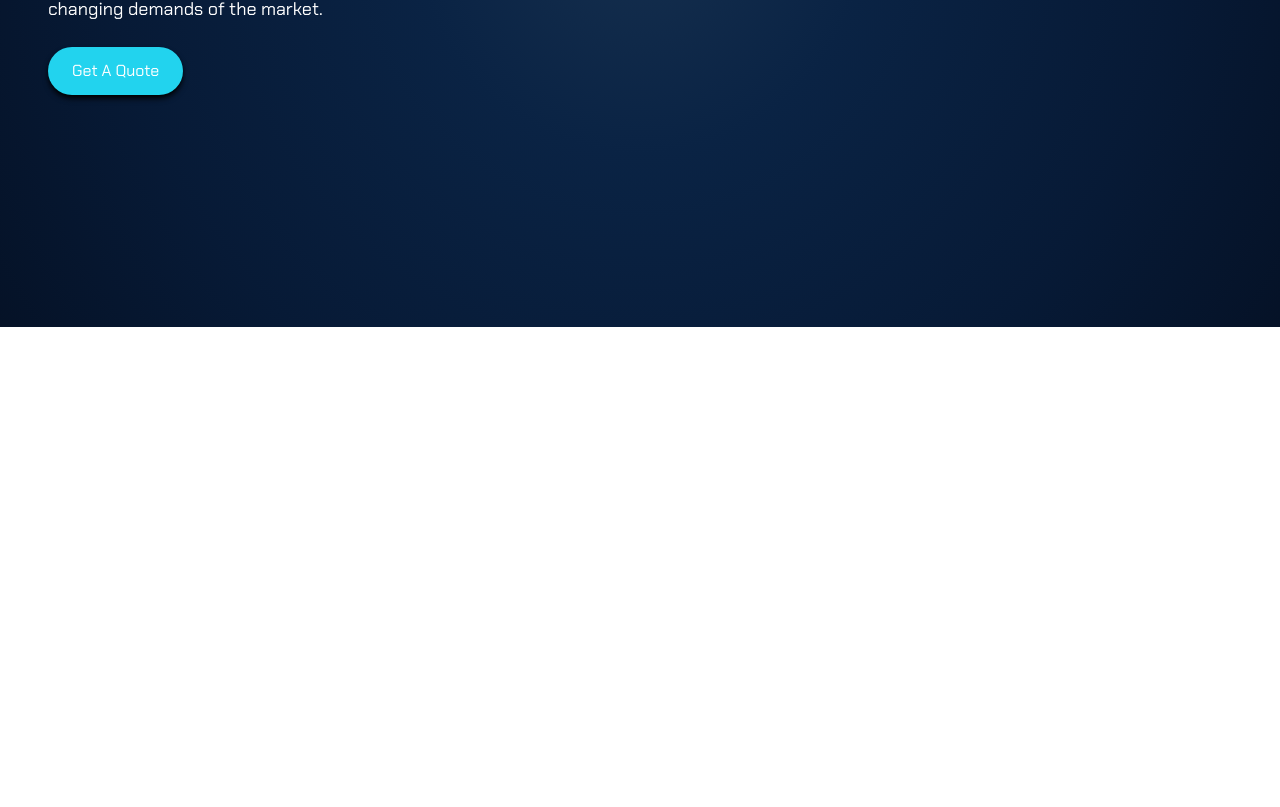
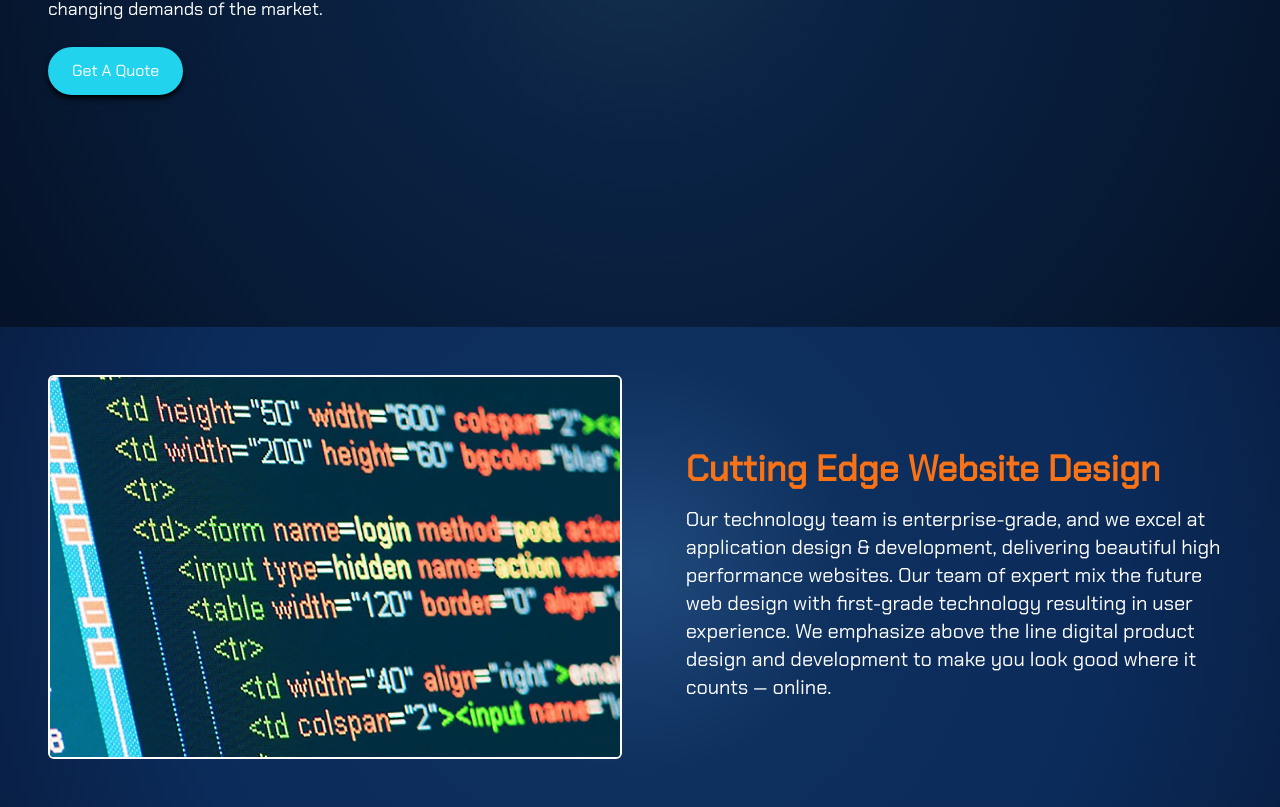
Before and after one commit to haseebx16/nexedge, a Next.js app in the folder website/: page / in a window 1280 px wide. Shown: the part 521-1328 px from the top of the page. Before the commit the page ends 848 px from the top, so only its background shows below. Built offline with nearby package versions, Linux system fonts and the light colour scheme.

Commit message:
Commit 7: Cutting Edge Website Design

```diff
--- /dev/null
+++ b/website/app/components/Website-Design.jsx
@@ -0,0 +1,16 @@
+import React from 'react'
+import { font } from './font/titan'
+
+const WebsiteDesign = () => {
+  return (
+    <div className={`${font.className} gradient-website h-auto p-12 md:space-x-16 flex flex-col md:flex-row md:flex justify-center items-center`}>
+        <img src='website-code-img.jpg' className='max-w-xl border-white border-2 h-96 rounded-md md:max-w-3xl'/>
+        <div className=''>
+            <p className='text-4xl mt-4 font-extrabold text-center md:text-left text-orange-500'>Cutting Edge Website Design</p>
+            <p className='text-xl font-light mt-4 text-center md:text-left text-white max-w-xl'>Our technology team is enterprise-grade, and we excel at application design & development, delivering beautiful high performance websites. Our team of expert mix the future web design with first-grade technology resulting in user experience. We emphasize above the line digital product design and development to make you look good where it counts — online.</p>
+        </div>
+    </div>
+  )
+}
+
+export default WebsiteDesign
--- a/website/app/globals.css
+++ b/website/app/globals.css
@@ -11,3 +11,8 @@
 .gradient-nav {
     background: radial-gradient(circle at center, #152f4e 0%, #0a2344 30%, #071a36 70%, #051227 100%);
 }
+
+.gradient-website {
+    background: radial-gradient(circle at center, #204a7c 0%, #0e305e 30%, #0b2b5a 70%, #092046 100%);
+    width: 100%;
+  }
--- a/website/app/page.js
+++ b/website/app/page.js
@@ -1,5 +1,6 @@
 import Hero from "./components/Hero";
 import Nav from "./components/Navbar";
+import WebsiteDesign from "./components/Website-Design";
 
 export default function Home() {
   return (
@@ -10,6 +11,9 @@ export default function Home() {
         <section>
           <Hero/>
         </section>
+        <section>
+          <WebsiteDesign/>
+        </section>
       </>
   );
 }
```
Also changed, not shown: website/public/website-code-img.jpg (added).
